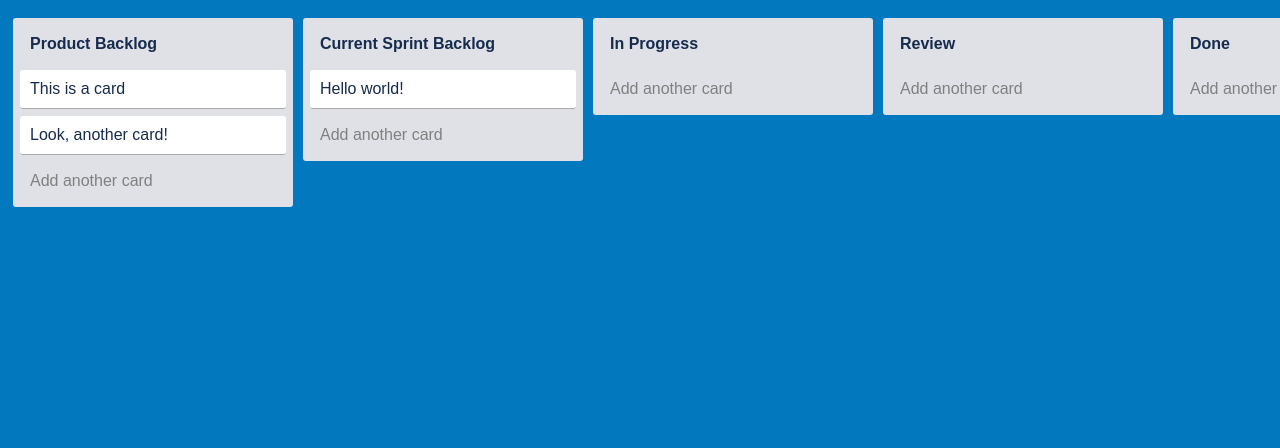
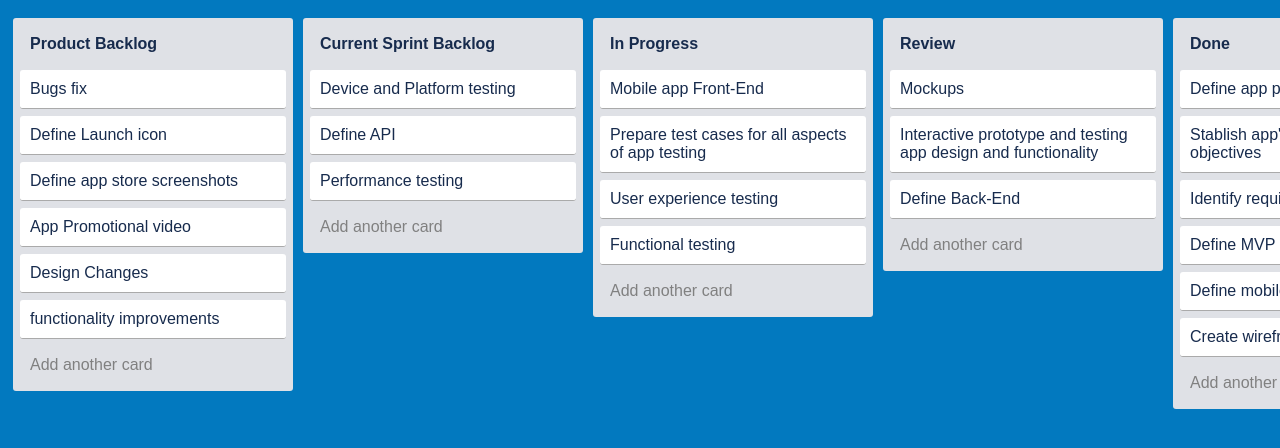
Before and after one commit to alanysouza/csp-ps_ca3, a plain HTML site: page index.html in a window 1280 px wide. Shown: the top 448 px of the page. Drawn offline with nearby package versions, Linux system fonts and the light colour scheme.

Commit message:
Additioning cards

```diff
--- a/index.html
+++ b/index.html
@@ -9,42 +9,72 @@
 <body>
 <!-- partial:index.partial.html -->
 <div id="main">
+
   <div class="list">
     <div class="title removable editable">Product Backlog</div>
     <div class="content">
-      <div class="card removable editable">This is a card</div>
-      <div class="card removable editable" style="">Look, another card!</div>
+      <div class="card removable editable">Bugs fix</div>
+      <div class="card removable editable" style="">Define Launch icon</div>
+      <div class="card removable editable">Define app store screenshots</div>
+      <div class="card removable editable" style="">App Promotional video</div>
+      <div class="card removable editable">Design Changes</div>
+      <div class="card removable editable" style="">functionality improvements</div>
     </div>
     <div class="add-card editable">Add another card</div>
   </div>
+
   <div class="list">
     <div class="title removable editable">Current Sprint Backlog</div>
     <div class="content">
-      <div class="card removable editable">Hello world!</div>
+      <div class="card removable editable">Device and Platform testing</div>
+      <div class="card removable editable" style="">Define API</div>
+
+      <div class="card removable editable" style="">Performance testing</div>
+    </div>
+   <div class="add-card editable">Add another card</div>
+  </div>
+
+  <div class="list">
+    <div class="title removable editable">In Progress</div>
+    <div class="content">
+      <div class="card removable editable">Mobile app Front-End</div>
+      <div class="card removable editable" style="">Prepare test cases for all aspects of app testing</div>
+      <div class="card removable editable">User experience testing</div>
+      <div class="card removable editable">Functional testing</div>
     </div>
     <div class="add-card editable">Add another card</div>
   </div>
-  <div class="list">
-    <div class="title removable editable">In Progress</div>
-    <div class="content"></div>
-    <div class="add-card editable">Add another card</div>
-  </div>
 </div>
+
 <div class="list">
     <div class="title removable editable">Review</div>
-    <div class="content"></div>
+    <div class="content">
+      <div class="card removable editable" style="">Mockups</div>
+      <div class="card removable editable">Interactive prototype and testing app design and functionality</div>
+      <div class="card removable editable">Define Back-End</div>
+    </div>
     <div class="add-card editable">Add another card</div>
   </div>
 </div>
 <div class="list">
     <div class="title removable editable">Done</div>
-    <div class="content"></div>
+    <div class="content">
+      <div class="card removable editable">Define app purpose</div>
+      <div class="card removable editable" style="">Stablish app's goals and objectives</div>
+      <div class="card removable editable">Identify requirements for the app</div>
+      <div class="card removable editable" style="">Define MVP</div>
+      <div class="card removable editable">Define mobile app data</div>
+      <div class="card removable editable" style="">Create wireframes and style guide</div>
+    </div>
     <div class="add-card editable">Add another card</div>
   </div>
 </div>
 <div class="list">
     <div class="title removable editable">Additional Resources</div>
-    <div class="content"></div>
+    <div class="content">
+      <div class="card removable editable">Include IOS and ANDROID developers in the team</div>
+      <div class="card removable editable" style="">Get drivers opinions and suggestions</div>
+    </div>
     <div class="add-card editable">Add another card</div>
   </div>
 </div>
```
